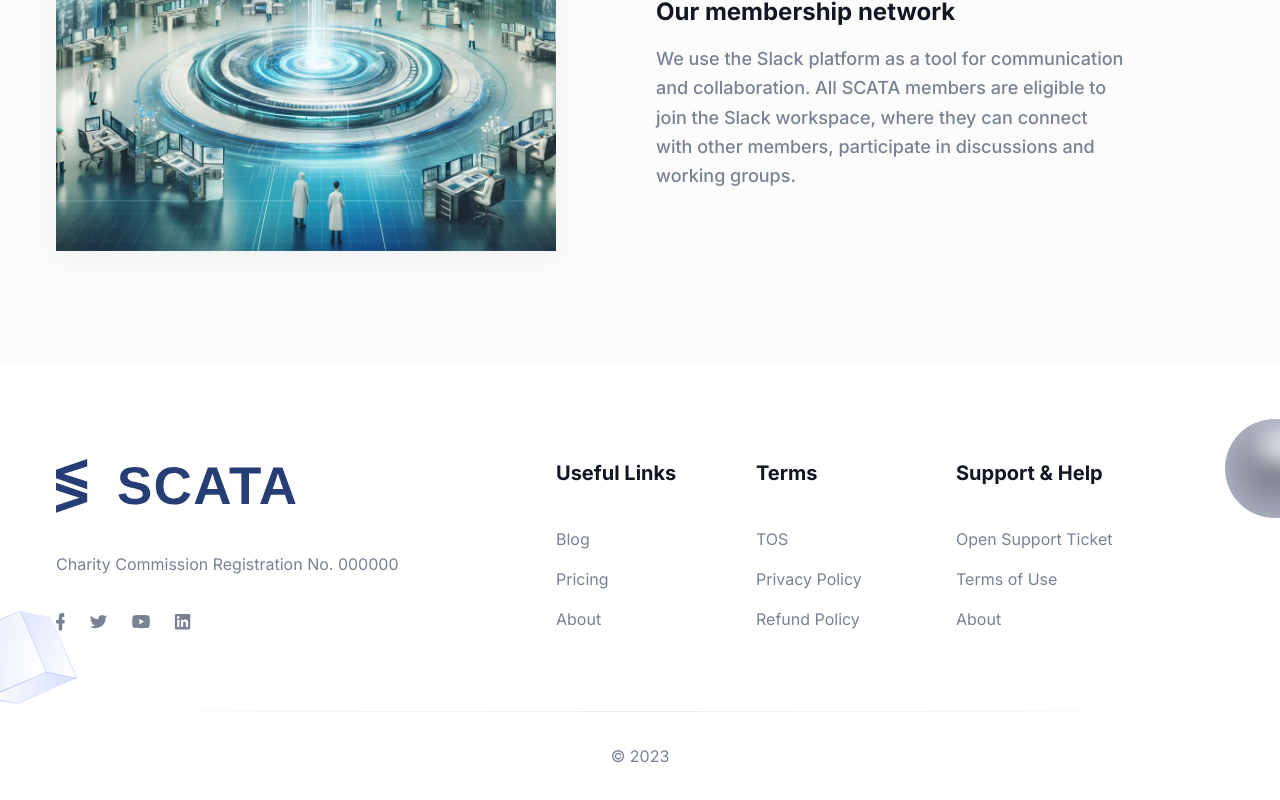
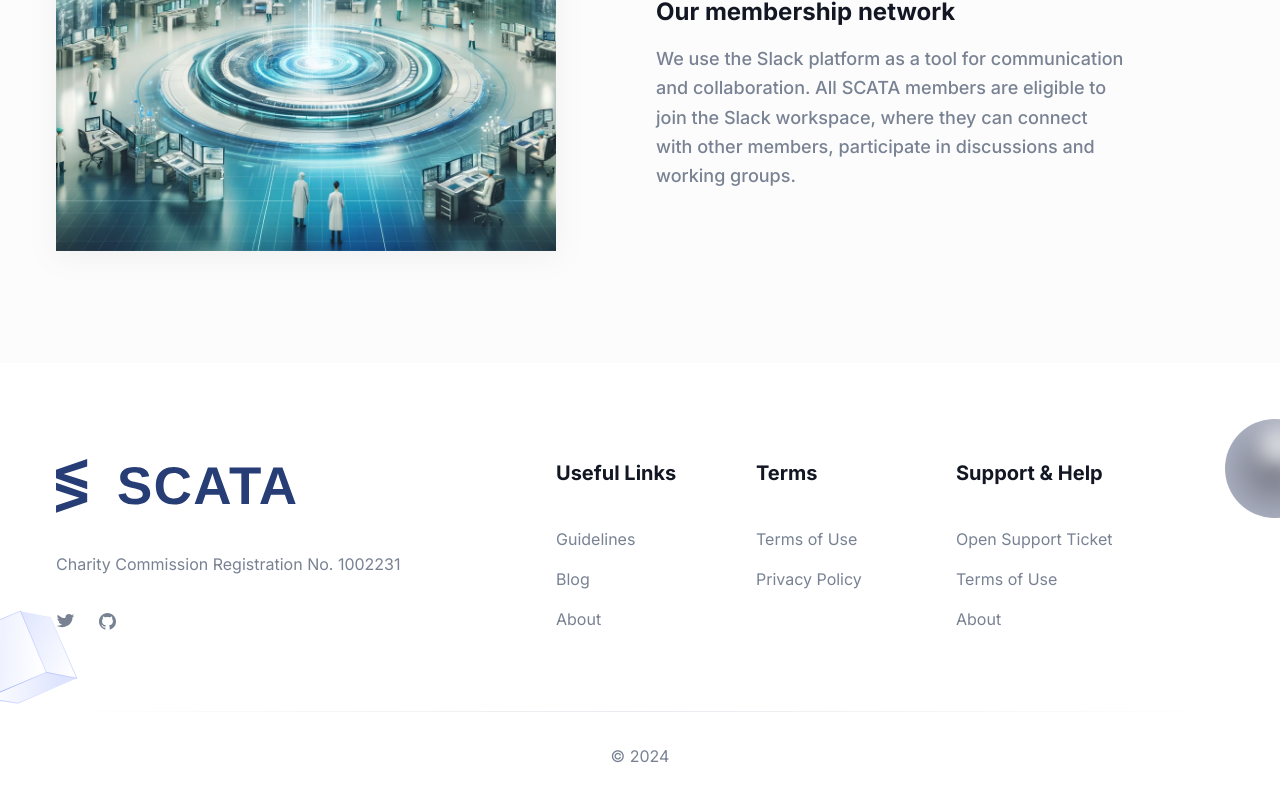
Before and after one commit to scatauk/website, a Next.js app: page /about in a window 1280 px wide. Shown: the part 1489-2289 px from the top of the page. Built offline with nearby package versions, Linux system fonts and the light colour scheme.

Commit message:
Footer & home page tweaks

```diff
--- a/app/page.tsx
+++ b/app/page.tsx
@@ -22,13 +22,13 @@
     <>
       <ScrollUp />
       <Hero />
-      <Features />
+      {/* <Features />
       <Video />
-      <Brands />
+      <Brands /> */}
       <AboutSectionOne />
       <AboutSectionTwo />
-      <Testimonials />
-      <Pricing />
+      {/* <Testimonials />
+      <Pricing /> */}
       <Blog />
       <Contact />
     </>
--- a/components/Footer/index.tsx
+++ b/components/Footer/index.tsx
@@ -23,25 +23,11 @@
                   />
                 </Link>
                 <p className="dark:text-body-color-dark mb-9 text-base leading-relaxed text-body-color">
-                  Charity Commission Registration No. 000000
+                  Charity Commission Registration No. 1002231
                 </p>
                 <div className="flex items-center">
                   <a
-                    href="/"
-                    aria-label="social-link"
-                    className="dark:text-body-color-dark mr-6 text-body-color duration-300 hover:text-primary dark:hover:text-primary"
-                  >
-                    <svg
-                      width="9"
-                      height="18"
-                      viewBox="0 0 9 18"
-                      className="fill-current"
-                    >
-                      <path d="M8.13643 7H6.78036H6.29605V6.43548V4.68548V4.12097H6.78036H7.79741C8.06378 4.12097 8.28172 3.89516 8.28172 3.55645V0.564516C8.28172 0.254032 8.088 0 7.79741 0H6.02968C4.11665 0 2.78479 1.58064 2.78479 3.92339V6.37903V6.94355H2.30048H0.65382C0.314802 6.94355 0 7.25403 0 7.70564V9.7379C0 10.1331 0.266371 10.5 0.65382 10.5H2.25205H2.73636V11.0645V16.7379C2.73636 17.1331 3.00273 17.5 3.39018 17.5H5.66644C5.81174 17.5 5.93281 17.4153 6.02968 17.3024C6.12654 17.1895 6.19919 16.9919 6.19919 16.8226V11.0927V10.5282H6.70771H7.79741C8.11222 10.5282 8.35437 10.3024 8.4028 9.96371V9.93548V9.90726L8.74182 7.95968C8.76604 7.7621 8.74182 7.53629 8.59653 7.31048C8.54809 7.16935 8.33016 7.02823 8.13643 7Z" />
-                    </svg>
-                  </a>
-                  <a
-                    href="/"
+                    href="https://twitter.com/scata_uk"
                     aria-label="social-link"
                     className="dark:text-body-color-dark mr-6 text-body-color duration-300 hover:text-primary dark:hover:text-primary"
                   >
@@ -55,31 +41,18 @@
                     </svg>
                   </a>
                   <a
-                    href="/"
-                    aria-label="social-link"
-                    className="dark:text-body-color-dark mr-6 text-body-color duration-300 hover:text-primary dark:hover:text-primary"
-                  >
-                    <svg
-                      width="18"
-                      height="14"
-                      viewBox="0 0 18 14"
-                      className="fill-current"
-                    >
-                      <path d="M17.5058 2.07119C17.3068 1.2488 16.7099 0.609173 15.9423 0.395963C14.5778 7.26191e-08 9.0627 0 9.0627 0C9.0627 0 3.54766 7.26191e-08 2.18311 0.395963C1.41555 0.609173 0.818561 1.2488 0.619565 2.07119C0.25 3.56366 0.25 6.60953 0.25 6.60953C0.25 6.60953 0.25 9.68585 0.619565 11.1479C0.818561 11.9703 1.41555 12.6099 2.18311 12.8231C3.54766 13.2191 9.0627 13.2191 9.0627 13.2191C9.0627 13.2191 14.5778 13.2191 15.9423 12.8231C16.7099 12.6099 17.3068 11.9703 17.5058 11.1479C17.8754 9.68585 17.8754 6.60953 17.8754 6.60953C17.8754 6.60953 17.8754 3.56366 17.5058 2.07119ZM7.30016 9.44218V3.77687L11.8771 6.60953L7.30016 9.44218Z" />
-                    </svg>
-                  </a>
-                  <a
-                    href="/"
+                    href="https://github.com/scatauk"
                     aria-label="social-link"
                     className="dark:text-body-color-dark text-body-color duration-300 hover:text-primary dark:hover:text-primary"
                   >
                     <svg
+                      xmlns="http://www.w3.org/2000/svg"
                       width="17"
-                      height="16"
-                      viewBox="0 0 17 16"
+                      height="17"
+                      viewBox="0 0 24 24"
                       className="fill-current"
                     >
-                      <path d="M15.2196 0H1.99991C1.37516 0 0.875366 0.497491 0.875366 1.11936V14.3029C0.875366 14.8999 1.37516 15.4222 1.99991 15.4222H15.1696C15.7943 15.4222 16.2941 14.9247 16.2941 14.3029V1.09448C16.3441 0.497491 15.8443 0 15.2196 0ZM5.44852 13.1089H3.17444V5.7709H5.44852V13.1089ZM4.29899 4.75104C3.54929 4.75104 2.97452 4.15405 2.97452 3.43269C2.97452 2.71133 3.57428 2.11434 4.29899 2.11434C5.02369 2.11434 5.62345 2.71133 5.62345 3.43269C5.62345 4.15405 5.07367 4.75104 4.29899 4.75104ZM14.07 13.1089H11.796V9.55183C11.796 8.7061 11.771 7.58674 10.5964 7.58674C9.39693 7.58674 9.222 8.53198 9.222 9.47721V13.1089H6.94792V5.7709H9.17202V6.79076H9.19701C9.52188 6.19377 10.2466 5.59678 11.3711 5.59678C13.6952 5.59678 14.12 7.08925 14.12 9.12897V13.1089H14.07Z" />
+                      <path d="M12 0c-6.626 0-12 5.373-12 12 0 5.302 3.438 9.8 8.207 11.387.599.111.793-.261.793-.577v-2.234c-3.338.726-4.033-1.416-4.033-1.416-.546-1.387-1.333-1.756-1.333-1.756-1.089-.745.083-.729.083-.729 1.205.084 1.839 1.237 1.839 1.237 1.07 1.834 2.807 1.304 3.492.997.107-.775.418-1.305.762-1.604-2.665-.305-5.467-1.334-5.467-5.931 0-1.311.469-2.381 1.236-3.221-.124-.303-.535-1.524.117-3.176 0 0 1.008-.322 3.301 1.23.957-.266 1.983-.399 3.003-.404 1.02.005 2.047.138 3.006.404 2.291-1.552 3.297-1.23 3.297-1.23.653 1.653.242 2.874.118 3.176.77.84 1.235 1.911 1.235 3.221 0 4.609-2.807 5.624-5.479 5.921.43.372.823 1.102.823 2.222v3.293c0 .319.192.694.801.576 4.765-1.589 8.199-6.086 8.199-11.386 0-6.627-5.373-12-12-12z" />
                     </svg>
                   </a>
                 </div>
@@ -94,18 +67,18 @@
                 <ul>
                   <li>
                     <a
-                      href="/blogs"
+                      href="https://guidelines.scata.org.uk"
                       className="dark:text-body-color-dark mb-4 inline-block text-base text-body-color duration-300 hover:text-primary dark:hover:text-primary"
                     >
-                      Blog
+                      Guidelines
                     </a>
                   </li>
                   <li>
                     <a
-                      href="/pricing"
+                      href="/blog"
                       className="dark:text-body-color-dark mb-4 inline-block text-base text-body-color duration-300 hover:text-primary dark:hover:text-primary"
                     >
-                      Pricing
+                      Blog
                     </a>
                   </li>
                   <li>
@@ -131,7 +104,7 @@
                       href="/"
                       className="dark:text-body-color-dark mb-4 inline-block text-base text-body-color duration-300 hover:text-primary dark:hover:text-primary"
                     >
-                      TOS
+                      Terms of Use
                     </a>
                   </li>
                   <li>
@@ -140,14 +113,6 @@
                       className="dark:text-body-color-dark mb-4 inline-block text-base text-body-color duration-300 hover:text-primary dark:hover:text-primary"
                     >
                       Privacy Policy
-                    </a>
-                  </li>
-                  <li>
-                    <a
-                      href="/"
-                      className="dark:text-body-color-dark mb-4 inline-block text-base text-body-color duration-300 hover:text-primary dark:hover:text-primary"
-                    >
-                      Refund Policy
                     </a>
                   </li>
                 </ul>
@@ -192,7 +157,7 @@
           <div className="h-px w-full bg-gradient-to-r from-transparent via-[#D2D8E183] to-transparent dark:via-[#959CB183]"></div>
           <div className="py-8">
             <p className="text-center text-base text-body-color dark:text-white">
-              &copy; 2023
+              &copy; 2024
             </p>
           </div>
         </div>
```
